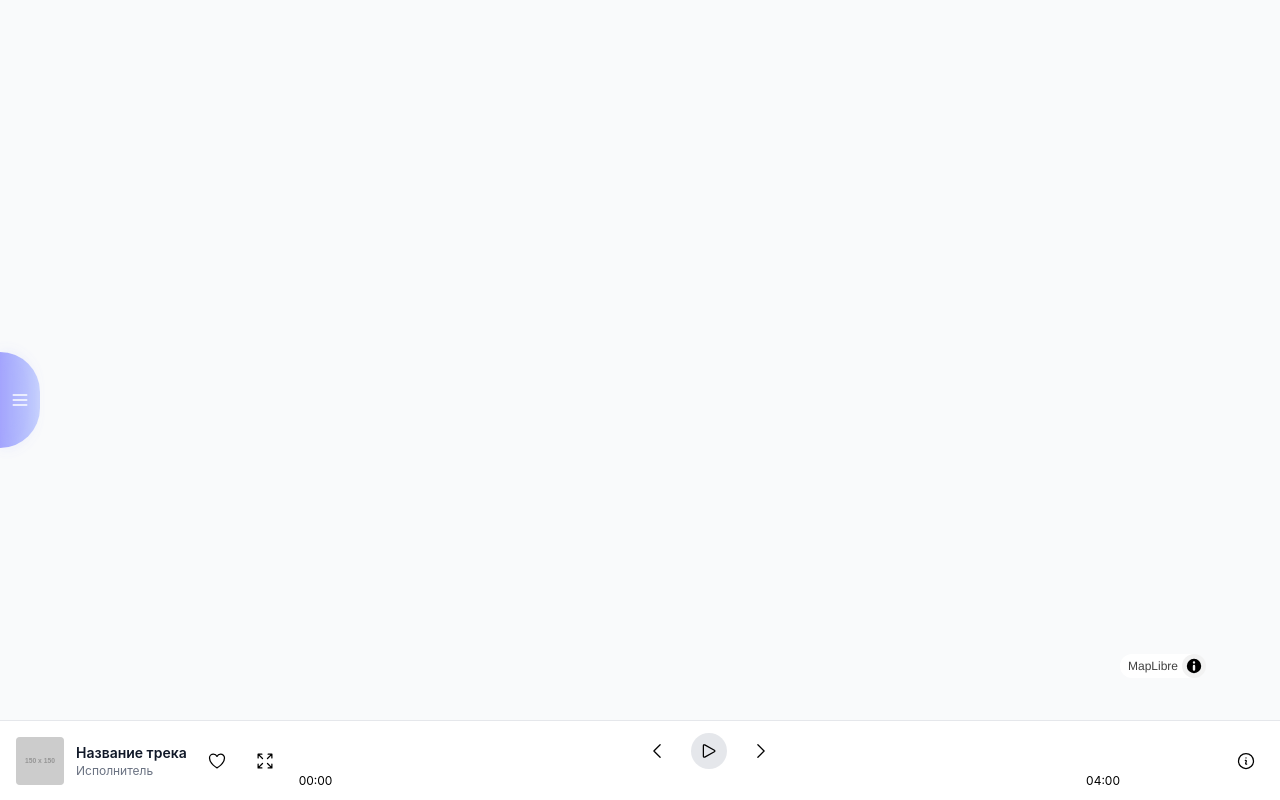
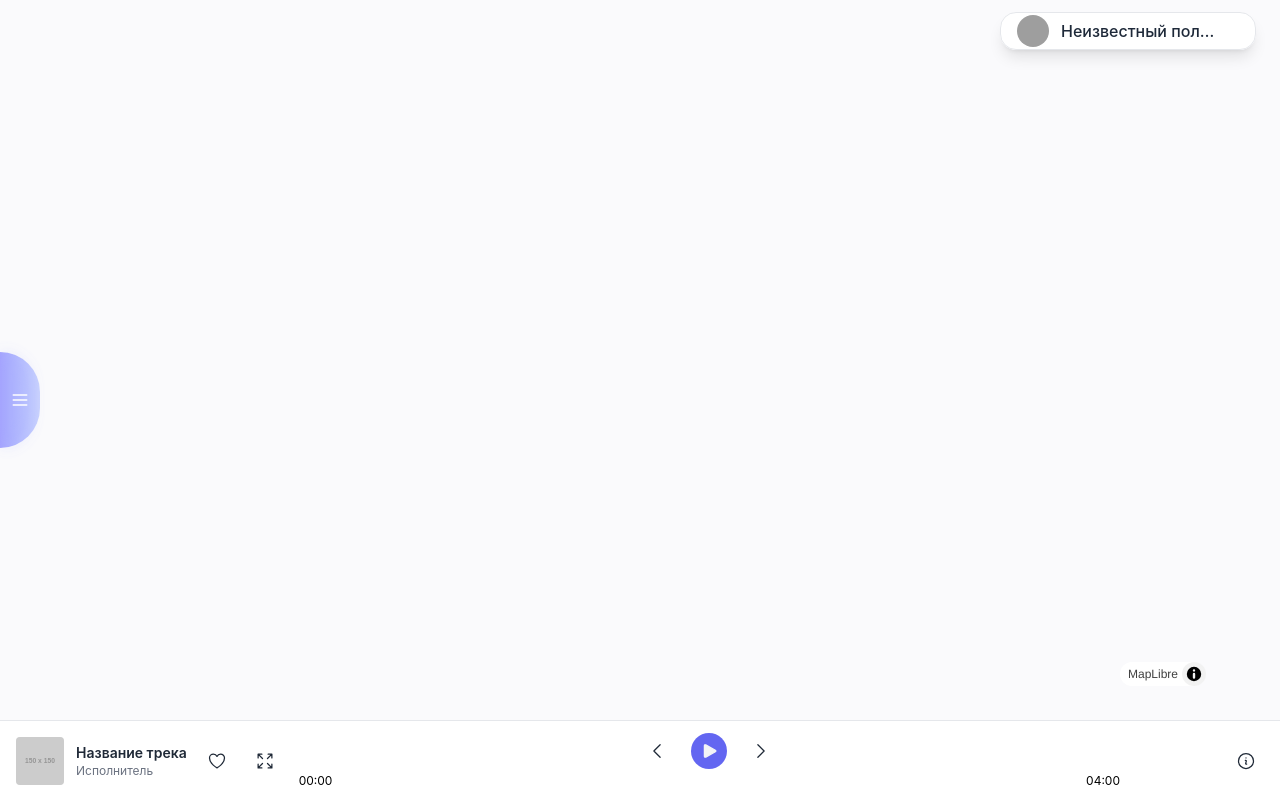
Before and after one commit to sowwds/VOV, a Vue app: page / in a window 1280 px wide. Built offline with nearby package versions, Linux system fonts and the light colour scheme; no server answers; sample sign-in values are in the browser's storage; grey boxes are pictures that could not be loaded.

Commit message:
Feat: Major design improvement -NEW colors dark/light theme -NEW TopProfileBar with animation -NEW collection cards page

```diff
--- a/src/assets/input.css
+++ b/src/assets/input.css
@@ -1,3 +1,30 @@
 @import "tailwindcss";
 
 @custom-variant dark (&:where(.dark, .dark *));
+
+
+@theme {
+    /* Светлая тема */
+    --color-light-bg: #fafafc;
+    --color-light-surface: #ffffff;
+    --color-light-primary: #6366f1;  /* Индиго */
+    --color-light-secondary: #ec4899;  /* Розовый */
+    --color-light-text: #1f2937;  /* Темно-серый */
+    --color-light-text-muted: #6b7280;  /* Серый */
+    --color-light-border: #e5e7eb;  /* Светло-серый */
+
+    /* Темная тема */
+    --color-dark-bg: #17181c;
+    --color-dark-surface: #26272c;
+    --color-dark-primary: #8b5cf6;  /* Фиолетовый */
+    --color-dark-secondary: #14b8a6;  /* Бирюзовый */
+    --color-dark-text: #f3f4f6;  /* Почти белый */
+    --color-dark-text-muted: #9ca3af;  /* Светло-серый */
+    --color-dark-border: #374151;  /* Темно-серый */
+
+    /* Плеер (отдельное окно) */
+    --color-player-bg: #ffffff;
+    --color-player-bg-dark: #1e1f24;
+    --color-progress: #6366f1;
+    --color-progress-dark: #8b5cf6;
+}
--- /dev/null
+++ b/src/components/Header/Header.vue
@@ -0,0 +1,36 @@
+<template>
+  <header
+      class="fixed top-0 left-0 right-0 h-16 flex items-center px-6 z-10 bg-transparent "
+  >
+  <!-- Mobile burger -->
+  <button
+      @click="$emit('toggleDrawer')"
+      class="md:hidden p-2 rounded-full
+             bg-light-primary dark:bg-dark-primary shadow-lg shadow-indigo-500/30
+             text-white mr-4"
+      aria-label="Toggle sidebar"
+  >
+    <svg class="w-6 h-6" fill="none" stroke="currentColor" stroke-width="2"
+         viewBox="0 0 24 24">
+      <path stroke-linecap="round" stroke-linejoin="round"
+            d="M4 6h16M4 12h16M4 18h16" />
+    </svg>
+  </button>
+
+  <!-- пустой спейс, чтобы «растянуть» до плашки -->
+  <div class="flex-1"></div>
+
+  <!-- UserInfoPanel -->
+  <TopUserProfile />
+  </header>
+</template>
+
+<script setup>
+import { defineEmits } from 'vue'
+import TopUserProfile from '/src/components/Header/TopUserProfile.vue'  // ваш компонент плашки
+const emit = defineEmits(['toggleDrawer'])
+</script>
+
+<style scoped>
+/* ничего дополнительно */
+</style>
--- a/src/components/Sidebar/ThemeSwitcher.vue
+++ b/src/components/Header/ThemeSwitcher.vue
@@ -24,7 +24,7 @@
 
 <script setup>
 import { computed, onMounted, ref } from 'vue'
-import { useThemeStore } from '@/store/theme'
+import { useThemeStore } from '@/store/theme.js'
 
 // Prop for custom size classes (width and height)
 const props = defineProps({
--- /dev/null
+++ b/src/components/Header/TopUserProfile.vue
@@ -0,0 +1,136 @@
+<template>
+  <div class="relative h-10 w-64">
+    <!-- Единый блок - плашка с динамической высотой -->
+    <div
+        class="absolute top-0 right-0 left-0 bg-light-surface/90 dark:bg-dark-surface/90 backdrop-blur-sm shadow-lg cursor-pointer border border-gray-200 dark:border-gray-700 rounded-2xl overflow-hidden transition-all duration-1000 ease-in-out z-10 box-border"
+        :style="{ maxHeight: isExpanded ? '340px' : '40px', transitionProperty: 'max-height' }"
+        @mouseenter="onMouseEnter"
+        @mouseleave="onMouseLeave"
+        @click="toggleExpanded"
+    >
+      <!-- Контейнер для контента -->
+      <div>
+        <!-- Основной контент плашки (виден, когда не расширено) -->
+        <div v-show="!isExpanded" class="flex items-center gap-3 px-4 h-9">
+          <img
+              v-if="avatarUrl"
+              :src="avatarUrl"
+              class="w-8 h-8 rounded-full object-cover"
+              alt="User avatar"
+          >
+          <div
+              v-else
+              class="w-8 h-8 rounded-full bg-gradient-to-br from-indigo-500 to-purple-600 flex items-center justify-center text-white font-medium"
+          >
+            {{ fullName && fullName.length > 0 ? fullName.charAt(0) : 'A' }}
+          </div>
+          <span class="font-medium text-gray-800 dark:text-gray-200 truncate max-w-[calc(100%-4rem)]">
+            {{ fullName || 'Аноним' }}
+          </span>
+        </div>
+
+        <!-- Расширенный контент (виден, когда расширено) -->
+        <div v-show="isExpanded" class="p-4 space-y-3">
+          <!-- Информация о пользователе -->
+          <div class="space-y-2">
+            <p class="text-sm text-gray-500 dark:text-gray-400">Аккаунт</p>
+            <div class="flex items-center gap-3">
+              <img
+                  v-if="avatarUrl"
+                  :src="avatarUrl"
+                  class="w-10 h-10 rounded-full object-cover"
+                  alt="User avatar"
+              >
+              <div
+                  v-else
+                  class="w-10 h-10 rounded-full bg-gradient-to-br from-indigo-500 to-purple-600 flex items-center justify-center text-white font-medium"
+              >
+                {{ fullName && fullName.length > 0 ? fullName.charAt(0) : 'A' }}
+              </div>
+              <div>
+                <p class="font-medium text-gray-800 dark:text-gray-200">
+                  {{ fullName }}
+                </p>
+                <p class="text-sm text-gray-600 dark:text-gray-400 truncate">
+                  {{ email }}
+                </p>
+              </div>
+            </div>
+          </div>
+          <!-- Тёмная/светлая тема -->
+          <div class="flex items-center justify-between px-3 py-2">
+            <span class="text-gray-700 dark:text-gray-300">Тема</span>
+            <ThemeSwitcher size="w-12 h-6" />
+          </div>
+
+          <!-- Разделитель -->
+          <div class="border-t border-gray-200 dark:border-gray-700 my-2"></div>
+
+          <!-- Кнопка выхода -->
+          <button
+              @click="handleLogout"
+              class="w-full flex items-center gap-2 px-3 py-2 justify-center text-red-400 hover:scale-105 active:scale-95 transition-transform duration-200 rounded-lg transition-colors"
+          >
+            <svg xmlns="http://www.w3.org/2000/svg" class="h-5 w-5" fill="none" viewBox="0 0 24 24" stroke="currentColor">
+              <path stroke-linecap="round" stroke-linejoin="round" stroke-width="2" d="M17 16l4-4m0 0l-4-4m4 4H7m6 4v1a3 3 0 01-3 3H6a3 3 0 01-3-3V7a3 3 0 013-3h4a3 3 0 013 3v1" />
+            </svg>
+            Выйти
+          </button>
+        </div>
+      </div>
+    </div>
+  </div>
+</template>
+
+<script setup>
+import { ref } from 'vue'
+import { useRouter } from 'vue-router'
+import { logout } from '@/services/authservice.js'
+import { useAuthStore } from '@/store/auth.js'
+import { storeToRefs } from 'pinia'
+import ThemeSwitcher from "@/components/Header/ThemeSwitcher.vue";
+
+const router = useRouter()
+const authStore = useAuthStore()
+const { avatarUrl, fullName, email } = storeToRefs(authStore)
+const isExpanded = ref(false)
+let isAnimating = ref(false)
+
+// Функция для переключения меню на мобильных устройствах
+function toggleExpanded() {
+  // Проверяем, на мобильном ли устройстве
+  if (window.innerWidth < 768) {
+    isExpanded.value = !isExpanded.value
+  }
+}
+
+function onMouseEnter() {
+  if (window.innerWidth >= 768) {
+    isExpanded.value = true
+  }
+}
+
+function onMouseLeave() {
+  if (window.innerWidth >= 768) {
+    isExpanded.value = false
+  }
+}
+
+function handleLogout() {
+  logout();
+  router.push('/login');
+}
+</script>
+
+<style scoped>
+
+.transition-all {
+  transition-property: all;
+  transition-timing-function: cubic-bezier(0.4, 0, 0.2, 1);
+  transition-duration: 300ms;
+}
+/* Учет границ в размере */
+.box-border {
+  box-sizing: border-box;
+}
+</style>
--- a/src/components/Layout/MainLayout.vue
+++ b/src/components/Layout/MainLayout.vue
@@ -1,5 +1,7 @@
 <template>
-  <div class="flex h-screen overflow-hidden">
+  <div class="flex h-screen overflow-hidden flex-col">
+
+    <Header @toggleDrawer="toggleDrawer" :drawerOpen="drawerOpen" />
     <!-- Mobile overlay -->
     <transition name="fade">
       <div
@@ -57,20 +59,7 @@
         </div>
       </div>
 
-      <!-- Mobile burger button -->
-      <button
-          @click="toggleDrawer"
-          aria-label="Toggle sidebar"
-          class="md:hidden fixed top-1/2 left-6 -translate-y-1/2 z-10 p-3 rounded-full bg-indigo-500 shadow-lg shadow-indigo-500/30 overflow-hidden"
-      >
-        <div class="relative w-10 h-10 rounded-full">
-          <!-- Animated ripple effect -->
-          <div class="absolute inset-0 bg-indigo-500 rounded-full animate-ripple" />
-          <svg class="w-6 h-6 text-white z-10 relative" fill="none" stroke="currentColor" stroke-width="2" viewBox="0 0 24 24">
-            <path stroke-linecap="round" stroke-linejoin="round" d="M4 6h16M4 12h16M4 18h16" />
-          </svg>
-        </div>
-      </button>
+
 
       <!-- Sidebar -->
       <transition name="slide">
@@ -85,12 +74,14 @@
 
       <!-- Page content with larger padding -->
       <main
-          class="flex-1 overflow-auto bg-gray-50 dark:bg-gray-900 px-8 md:px-12 lg:px-16 py-8 transition-all duration-500"
+          class="pt-16 flex-1 overflow-auto bg-light-bg dark:bg-dark-bg
+          px-8 md:px-12 lg:px-16 pb-6 transition-all duration-500"
           :class="{ 'md:pl-16': drawerOpen }"
           @click="closeSidebarOnMobile"
       >
         <router-view />
       </main>
+
 
       <!-- Music player -->
       <footer class="flex-shrink-0">
@@ -104,6 +95,7 @@
 import { ref } from 'vue'
 import Sidebar from '@/components/Sidebar/Sidebar.vue'
 import MusicBar from '@/components/MusicBar.vue'
+import Header from "@/components/header/Header.vue";
 
 const drawerOpen = ref(false)
 
--- a/src/components/MusicBar.vue
+++ b/src/components/MusicBar.vue
@@ -62,19 +62,19 @@
   <!-- Standard music bar mode -->
   <div
       v-else
-      class="bg-white dark:bg-gray-800 border-t border-gray-200 dark:border-gray-700 py-4 px-4 flex items-center justify-between h-20"
+      class="bg-light-surface dark:bg-dark-surface border-t border-gray-200 dark:border-dark-border py-4 px-4 flex items-center justify-between h-20"
   >
     <!-- Left section -->
     <div class="flex items-center space-x-3">
       <img :src="coverUrl" alt="Cover" class="w-12 h-12 object-cover rounded bg-gray-100 dark:bg-gray-700">
       <div class="flex flex-col">
-        <p class="text-sm font-semibold text-gray-900 dark:text-gray-100">{{ trackTitle }}</p>
-        <p class="text-xs text-gray-500 dark:text-gray-400">{{ artistName }}</p>
+        <p class="text-sm font-semibold text-light-text dark:text-dark-text">{{ trackTitle }}</p>
+        <p class="text-xs text-light-text-muted dark:text-dark-text-muted">{{ artistName }}</p>
       </div>
-      <button @click="toggleLike" class="p-2 rounded hover:bg-gray-100 dark:hover:bg-gray-700">
-        <component :is="isLiked ? HeartSolid : HeartOutline" class="w-5 h-5" />
+      <button @click="toggleLike" class="p-2 rounded text-light-text dark:text-dark-text hover:scale-110 active:scale-95 transition-transform duration-200">
+        <component :is="isLiked ? HeartSolid : HeartOutline" class="w-5 h-5 " />
       </button>
-      <button @click="toggleFloatMode" class="p-2 rounded hover:bg-gray-100 dark:hover:bg-gray-700">
+      <button @click="toggleFloatMode" class="p-2 rounded text-light-text dark:text-dark-text hover:scale-110 active:scale-95 transition-transform duration-200">
         <ArrowsPointingOutIcon class="w-5 h-5" />
       </button>
     </div>
@@ -82,13 +82,13 @@
     <!-- Center section -->
     <div class="flex flex-col items-center space-y-1 flex-1 px-4">
       <div class="flex items-center space-x-4">
-        <button @click="prevTrack" class="p-2 rounded hover:bg-gray-100 dark:hover:bg-gray-700">
+        <button @click="prevTrack" class="p-2 rounded text-light-text dark:text-dark-text hover:scale-110 active:scale-95 transition-transform duration-200">
           <ChevronLeftIcon class="w-5 h-5" />
         </button>
-        <button @click="togglePlay" class="p-2 rounded-full bg-gray-200 dark:bg-gray-700 hover:bg-gray-300 dark:hover:bg-gray-600">
-          <component :is="isPlaying ? PauseIcon : PlayIcon" class="w-5 h-5" />
+        <button @click="togglePlay" class="p-2 rounded-full bg-light-primary dark:bg-dark-primary text-dark-text hover:scale-110 active:scale-95 transition-transform duration-200" >
+          <component :is="isPlaying ? PauseIcon : PlayIcon" class="w-5 h-5 fill-current play-icon-offset" />
         </button>
-        <button @click="nextTrack" class="p-2 rounded hover:bg-gray-100 dark:hover:bg-gray-700">
+        <button @click="nextTrack" class="p-2 rounded text-light-text dark:text-dark-text hover:scale-110 active:scale-95 transition-transform duration-200">
           <ChevronRightIcon class="w-5 h-5" />
         </button>
       </div>
@@ -102,7 +102,7 @@
     <!-- Right section -->
     <div class="flex items-center space-x-3">
       <input type="range" min="0" max="100" v-model="volume" class="w-20">
-      <button @click="openInfo" class="p-2 rounded hover:bg-gray-100 dark:hover:bg-gray-700">
+      <button @click="openInfo" class="p-2 rounded text-light-text dark:text-dark-text hover:scale-110 active:scale-95 transition-transform duration-200">
         <InformationCircleIcon class="w-5 h-5" />
       </button>
     </div>
@@ -210,7 +210,7 @@ function formatTime(sec) {
 </script>
 
 <style scoped>
-/* Draggable window header */
+/* Draggable window Header */
 .cursor-move {
   cursor: move;
   user-select: none;
@@ -223,4 +223,9 @@ input[type="range"] {
 input[type="range"]::-webkit-slider-thumb {
   @apply appearance-none w-[3] h-[3] rounded-full  cursor-pointer;
 }
+
+.play-icon-offset {
+  position: relative;
+  left: 1px;
+}
 </style>
--- a/src/components/Sidebar/NavMenu.vue
+++ b/src/components/Sidebar/NavMenu.vue
@@ -1,11 +1,10 @@
 <template>
-  <nav class="px-4 bg-white dark:bg-gray-800 transition-colors duration-150">
+  <nav class="px-4">
     <ul class="space-y-2">
       <li v-for="item in menuItems" :key="item.to" class="relative group">
         <router-link
             :to="item.to"
             class="block w-full flex items-center p-2 rounded
-                 bg-white dark:bg-gray-800
                  text-gray-700 dark:text-gray-200
                  hover:text-indigo-500
                  dark:hover:text-white"
--- a/src/components/Sidebar/SearchInput.vue
+++ b/src/components/Sidebar/SearchInput.vue
@@ -5,7 +5,6 @@
           type="text"
           placeholder="Поиск"
           class="w-full pl-3 pr-10 py-2 rounded
-               bg-white dark:bg-gray-800
                text-gray-900 dark:text-gray-100
                border border-gray-300 dark:border-gray-700
                placeholder-gray-500 dark:placeholder-gray-400
--- a/src/components/Sidebar/Sidebar.vue
+++ b/src/components/Sidebar/Sidebar.vue
@@ -1,7 +1,7 @@
 <template>
   <aside
       class="flex flex-col justify-between w-64 h-screen
-           bg-white dark:bg-gray-800
+           bg-white dark:bg-dark-surface
            border-r border-gray-200 dark:border-gray-700
            transition-colors duration-150"
   >
@@ -13,15 +13,13 @@
     </div>
 
     <!-- Профиль пользователя -->
-    <UserProfile />
+<!--    <UserProfile />-->
   </aside>
 </template>
 
 <script setup>
 import SearchInput from '@/components/Sidebar/SearchInput.vue'
 import NavMenu from '@/components/Sidebar/NavMenu.vue'
-import ThemeSwitcher from '@/components/Sidebar/ThemeSwitcher.vue'
-import UserProfile from '@/components/Sidebar/UserProfile.vue'
 </script>
 
 <style scoped>
--- a/src/components/Sidebar/UserProfile.vue
+++ b/src/components/Sidebar/UserProfile.vue
@@ -2,7 +2,6 @@
     <div
         class="
         py-4 px-4 flex items-center space-x-3 h-20
-        bg-white dark:bg-gray-800
         border-t border-gray-200 dark:border-gray-700
         hover:bg-gray-50 dark:hover:bg-gray-800
         transition-colors duration-150
@@ -46,7 +45,7 @@
   import { storeToRefs } from 'pinia';
   import { useAuthStore } from '@/store/auth';
   import { onMounted } from 'vue';
-  import ThemeSwitcher from '@/components/Sidebar/ThemeSwitcher.vue';
+  import ThemeSwitcher from '@/components/Header/ThemeSwitcher.vue';
   import { CogIcon } from '@heroicons/vue/24/outline';
 
   const authStore = useAuthStore();
```
Also changed, not shown: src/components/TrackCard.vue (+35 -62 lines), src/views/Collection.vue (+16 -20 lines).
